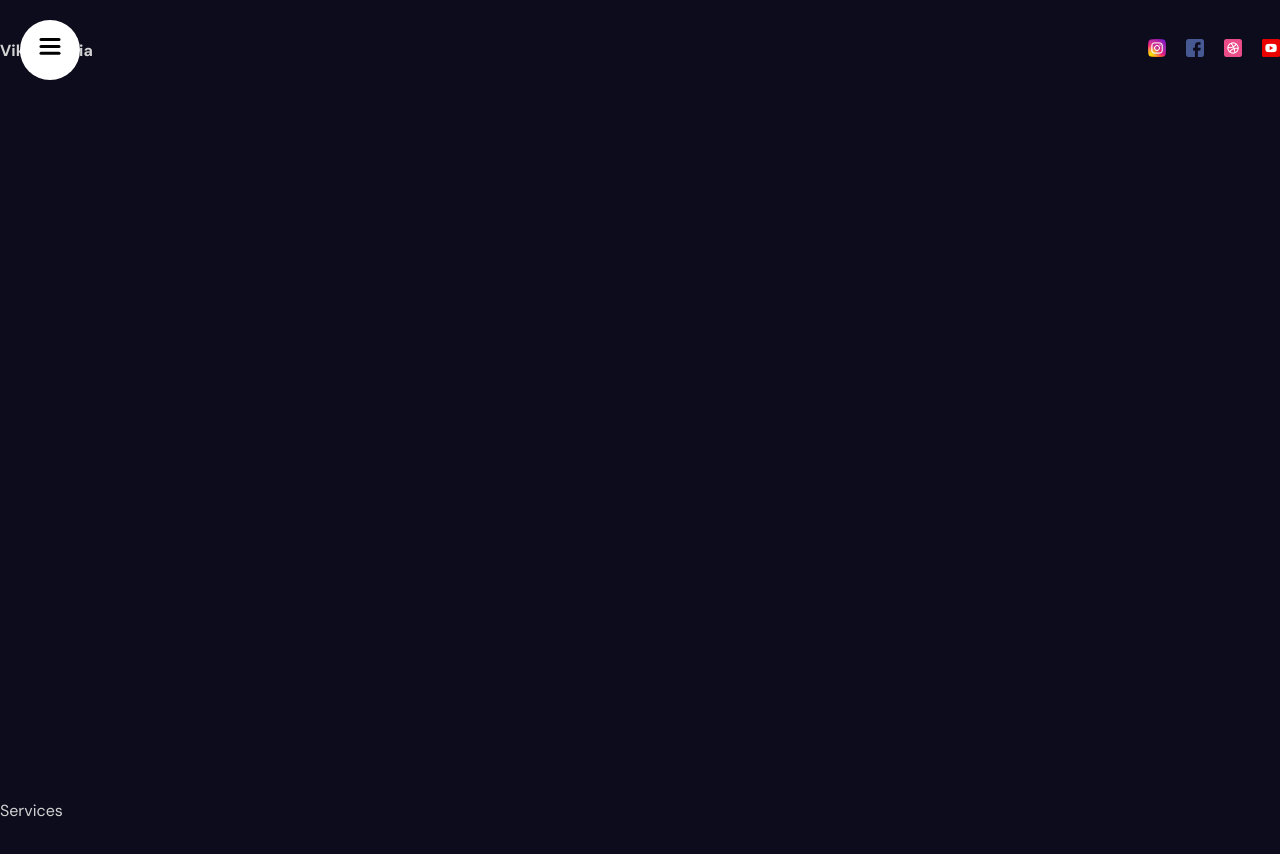
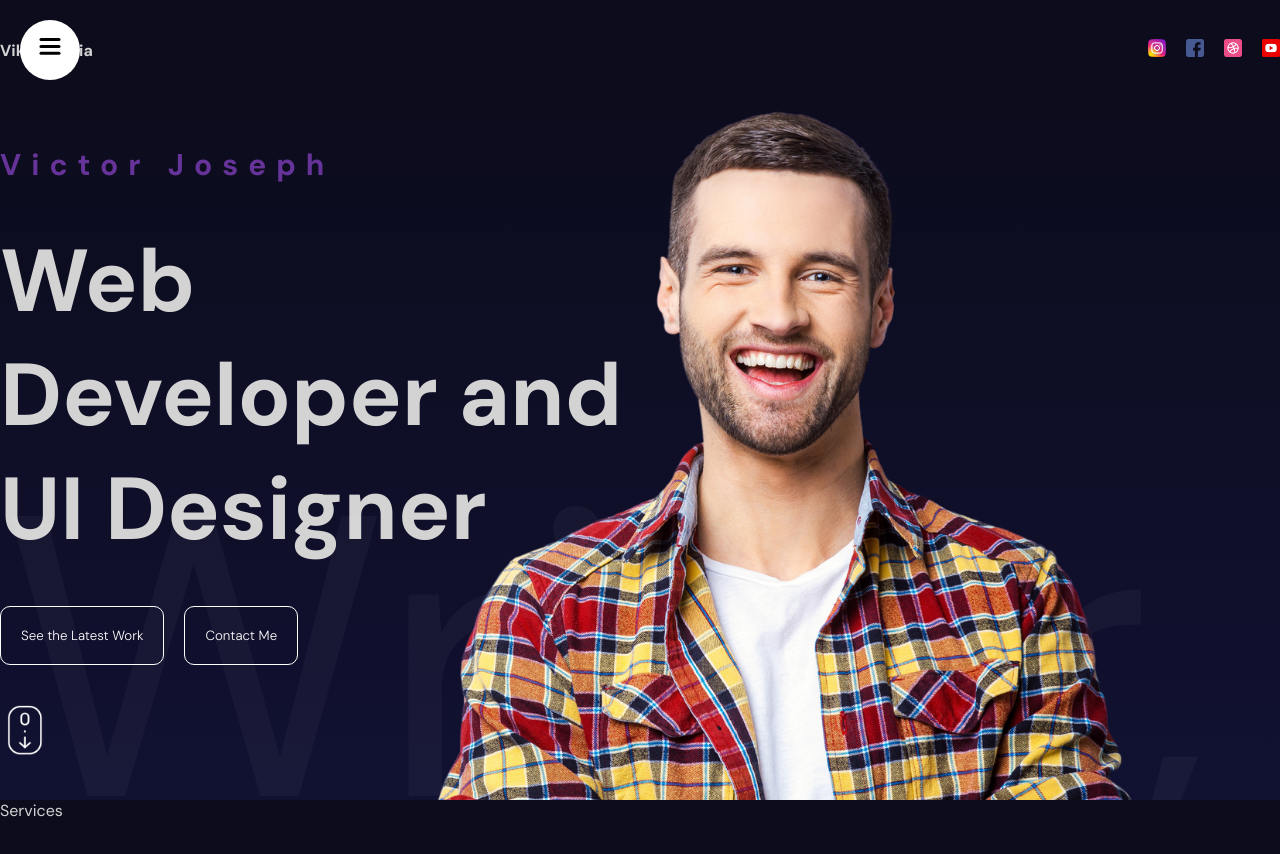
Before and after one commit to vikkymediagithub/Animated-Portfolio-Website, a React (Vite) app: page / in a window 1280 px wide. Shown: the top 854 px of the page. Built offline with nearby package versions, Linux system fonts and the light colour scheme.

Commit message:
hero section still continue

```diff
--- a/src/App.jsx
+++ b/src/App.jsx
@@ -1,6 +1,6 @@
 import './app.scss';
 import Navbar from './components/navbar/Navbar';
-// import Hero from './components/hero/Hero';
+import Hero from './components/hero/Hero';
 // import Text from './Text';
 
 
@@ -8,7 +8,7 @@ const App = () => {
   return <div>
     <section id='Home'>
       <Navbar />
-      {/* <Hero /> */}
+      <Hero />
     </section>
     <section id='services'>Services</section>
     <section id='about-us'>About Us</section>
--- a/src/components/hero/Hero.jsx
+++ b/src/components/hero/Hero.jsx
@@ -1,24 +1,66 @@
-import './hero.scss'
+import { motion } from 'framer-motion';
+import './hero.scss';
+
+const textVariants = {
+  initial: { x: -500, opacity: 0 },
+  animate: {
+    x: 0,
+    opacity: 1,
+    transition: {
+      duration: 1,
+      staggerChildren: 0.2, // Corrected the `staggerChildren` placement.
+    },
+  },
+};
+
+const childVariants = {
+  initial: { opacity: 0, y: 20 },
+  animate: { opacity: 1, y: 0, transition: { duration: 0.5 } },
+};
 
 const Hero = () => {
   return (
-    <div className='hero'>
-        <div className='wrapper'>
-        <div className='textContainer'>
-         <h2>Victor Joseph</h2>
+    <div className="hero">
+      <div className="wrapper">
+        {/* Text Container */}
+        <motion.div
+          className="textContainer"
+          variants={textVariants}
+          initial="initial"
+          animate="animate"
+        >
+          <motion.h2 variants={childVariants}>Victor Joseph</motion.h2>
+          <motion.h1 variants={childVariants}>Web Developer and UI Designer</motion.h1>
+          <motion.div variants={childVariants} className="buttons">
+            <motion.button variants={childVariants}>
+              See the Latest Work
+            </motion.button>
+            <motion.button variants={childVariants}>Contact Me</motion.button>
+          </motion.div>
+          <motion.img
+            variants={childVariants}
+            src="/src/assets/scroll.png"
+            alt="Scroll Icon"
+            className="scrollIcon"
+          />
+        </motion.div>
+
+        {/* Sliding Text */}
+        <div className="slidingTextContainer">
+          Writer, Frontend Developer, Freelancer, Video Maker, Content Writer
         </div>
-        <h1>Web developer and a UI designer</h1>
-        <div className='buttons'>
-            <button>See the latest work</button>
-            <button>Contact Me</button>
+
+        {/* Image Container */}
+        <div className="imageContainer">
+          <img
+            src="/src/assets/hero.png"
+            alt="Hero Illustration"
+            className="heroImage"
+          />
         </div>
-        <img src="/src/assets/scroll.png" alt="" />
-        </div>
-        <div className='imageContainer'>
-            <img src="/src/assets/hero.png" alt="" />
-        </div>
+      </div>
     </div>
-  )
-}
+  );
+};
 
-export default Hero
+export default Hero;
--- a/src/components/hero/hero.scss
+++ b/src/components/hero/hero.scss
@@ -11,11 +11,35 @@
         margin: auto;
 
         .textContainer{
+            width: 50%;
             height: 100%;
             display: flex;
             flex-direction: column;
             justify-content: center;
             gap: 40px;
+
+            h2{
+                font-size: 30px;
+                color: rebeccapurple;
+                letter-spacing: 10px;
+            }
+
+            h1{
+                font-size: 88px;
+            }
+
+            .buttons{
+                button{
+                    padding: 20px;
+                    border: 1px solid white;
+                    border-radius: 10px;
+                    background-color: transparent;
+                    color: white;
+                    margin-right: 20px;
+                    cursor: pointer;
+                    font-weight: 300;
+                }
+            }
 
             img{
                 width: 50px;
@@ -30,4 +54,12 @@
         right: 0;
 
     }
+
+    .slidingTextContainer{
+        position: absolute;
+        font-size: 50vh;
+        bottom: -120px;
+        white-space: nowrap;
+        color: #ffffff09;
+    }
 }
```
Also changed, not shown: src/assets/fff.png (added).
